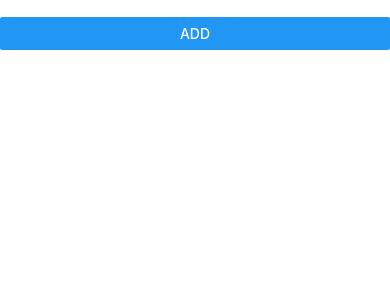
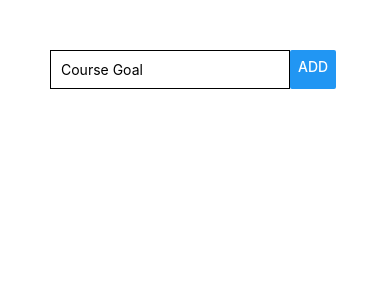
Before and after one commit to Kysluss/UdemyReactNative2020, a React Native app in the folder rn-complete-guide/: screen / in a window 390 px wide. Shown: the top 300 px of the page. Built offline with nearby package versions, Linux system fonts and the light colour scheme.

Commit message:
Added some styling

```diff
--- a/rn-complete-guide/App.js
+++ b/rn-complete-guide/App.js
@@ -3,9 +3,11 @@ import { StyleSheet, Text, View, Button, TextInput } from 'react-native';
 
 export default function App() {
   return (
-    <View>
-      <TextInput />
-      <Button title="ADD" />
+    <View style={{padding: 50}}>
+      <View style={{flexDirection: 'row'}}>
+        <TextInput placeholder="Course Goal" style={{borderColor: 'black', borderWidth: 1, padding: 10}} />
+        <Button title="ADD" />
+      </View>
     </View>
   );
 }
```
Also changed, not shown: 1 other file (tests, documents, lock files or other folders).
